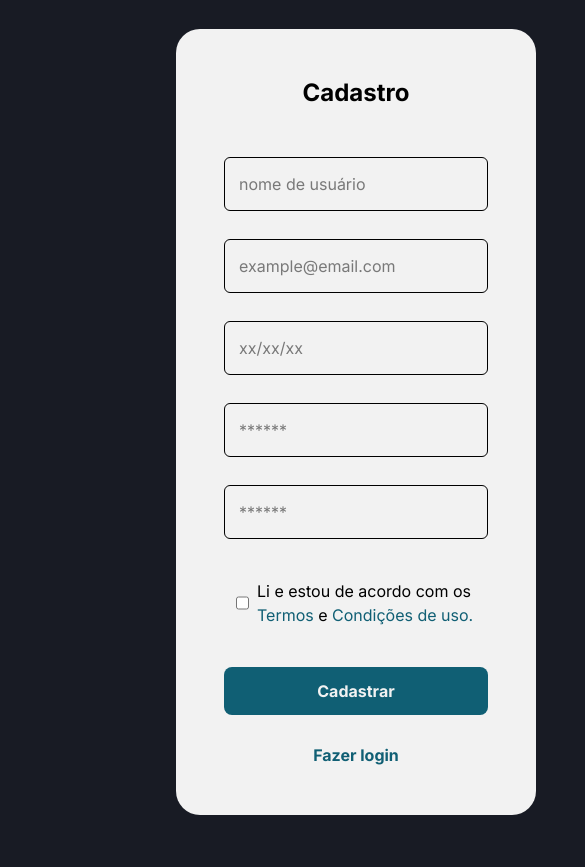
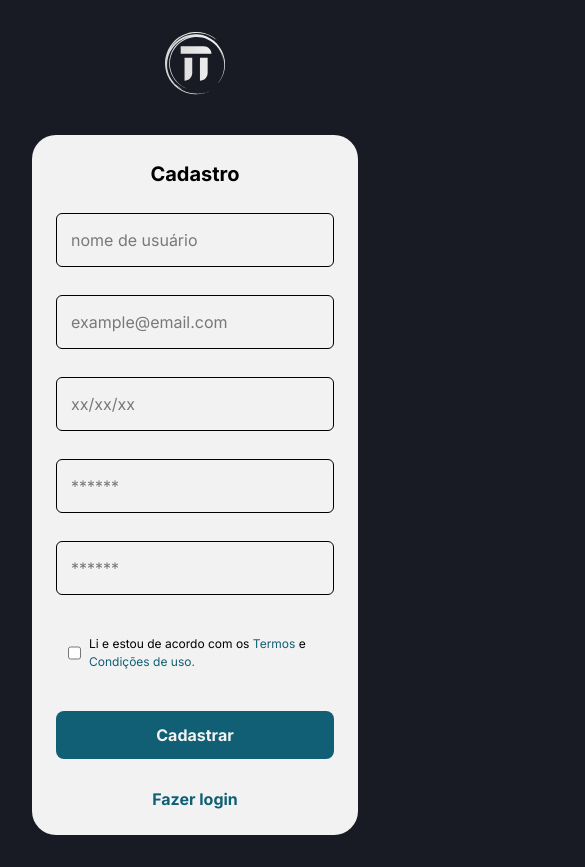
Before and after one commit to Taylorh-d3v/TTwitter-Trabalho-Front-End, a website built with Vite: page trabalhofront/index.html in a window 390 px wide. Shown: the top 867 px of the page, 585 px wide, since content can reach past the window. Before the commit the page ends 844 px from the top, so only its background shows below. Built offline with nearby package versions, Linux system fonts and the light colour scheme.

Commit message:
melhoras de responsividade

```diff
--- a/trabalhofront/index.html
+++ b/trabalhofront/index.html
@@ -7,10 +7,10 @@
     <title>trabalhofront</title>
     <link rel="stylesheet" href="src/global.css">
   </head>
-  <body class="flex items-center p-44 justify-between gap-20">
+  <body class="flex flex-col-reverse gap-10 md:flex-row items-center p-8 md:p-44 md:justify-around h-fit">
 
-    <main class="bg-lwhite w-xl p-12 flex flex-col items-center rounded-3xl">
-      <h1 class="font-bold text-2xl pb-12">Cadastro</h1>
+    <main class="bg-lwhite w-full md:w-xl p-6 md:p-12 flex flex-col items-center rounded-3xl ">
+      <h1 class="font-bold text-[1.25rem] pb-6 md:text-2xl md:pb-12">Cadastro</h1>
 
       <form class="gap-7 h-full w-full flex flex-col">
 
@@ -31,9 +31,9 @@
         <div class="border p-3.5 w-full rounded-md">
           <input type="text" name="" id="" placeholder="******">
         </div>
-        <div class="flex gap-2 p-3">
-          <input type="checkbox" name="" id="">
-          <p className="self-center">Li e estou de acordo com os <a href=''>Termos</a> e <a href=''>Condições de uso.</a></p>
+        <div class="inline-flex gap-2 p-3">
+          <input type="checkbox" name="" id="" class="">
+          <p class="self-center text-[0.75rem]">Li e estou de acordo com os <a href=''>Termos</a> e <a href=''>Condições de uso.</a></p>
         </div>
 
         <a href="src/pages/home.html"><input type="button" value="Cadastrar" class="bg-dcyan text-lwhite w-full h-12 rounded-lg font-bold"></a>
@@ -45,7 +45,7 @@
 
 
     </main>
-    <img src="src/assets/logott.svg" alt="Logo do site" class="w-72">
+    <img src="src/assets/logott.svg" alt="Logo do site" class="w-auto md:min-w-50">
 
 
   </body>
--- a/trabalhofront/src/pages/login.html
+++ b/trabalhofront/src/pages/login.html
@@ -6,8 +6,8 @@
     <title>Document</title>
     <link rel="stylesheet" href="../global.css">
 </head>
-<body class="flex flex-col gap-10 md:flex-row items-center p-2 md:p-44 md:justify-around">
-    <img src="../assets/logott.svg" alt="Logo do site" class="md:w-72 ">
+<body class="flex flex-col gap-10 md:flex-row items-center p-8 md:p-44 md:justify-around h-fit">
+    <img src="../assets/logott.svg" alt="Logo do site" class="w-auto md:min-w-50 ">
 
     <main class="bg-lwhite w-xl p-6 md:p-12 flex flex-col items-center rounded-3xl max-w-5/6" >
       <h1 class="font-bold text-2xl pb-6 text-center">Bem vindo a plataforma TTwitter</h1>
```
Also changed, not shown: trabalhofront/src/assets/chat.svg (added), trabalhofront/src/assets/comentar.svg (added), trabalhofront/src/assets/coracao.svg (added), trabalhofront/src/assets/emoji.svg (added), trabalhofront/src/assets/engrenagem.svg (added), trabalhofront/src/assets/home.svg (added), trabalhofront/src/assets/ic_outline-link.svg (added), trabalhofront/src/assets/imagem.svg (added), trabalhofront/src/assets/like.svg (added), trabalhofront/src/assets/olho.svg (renamed from trabalhofront/src/assets/visibility.svg), trabalhofront/src/assets/post.png (added), trabalhofront/src/assets/sino.svg (added).
